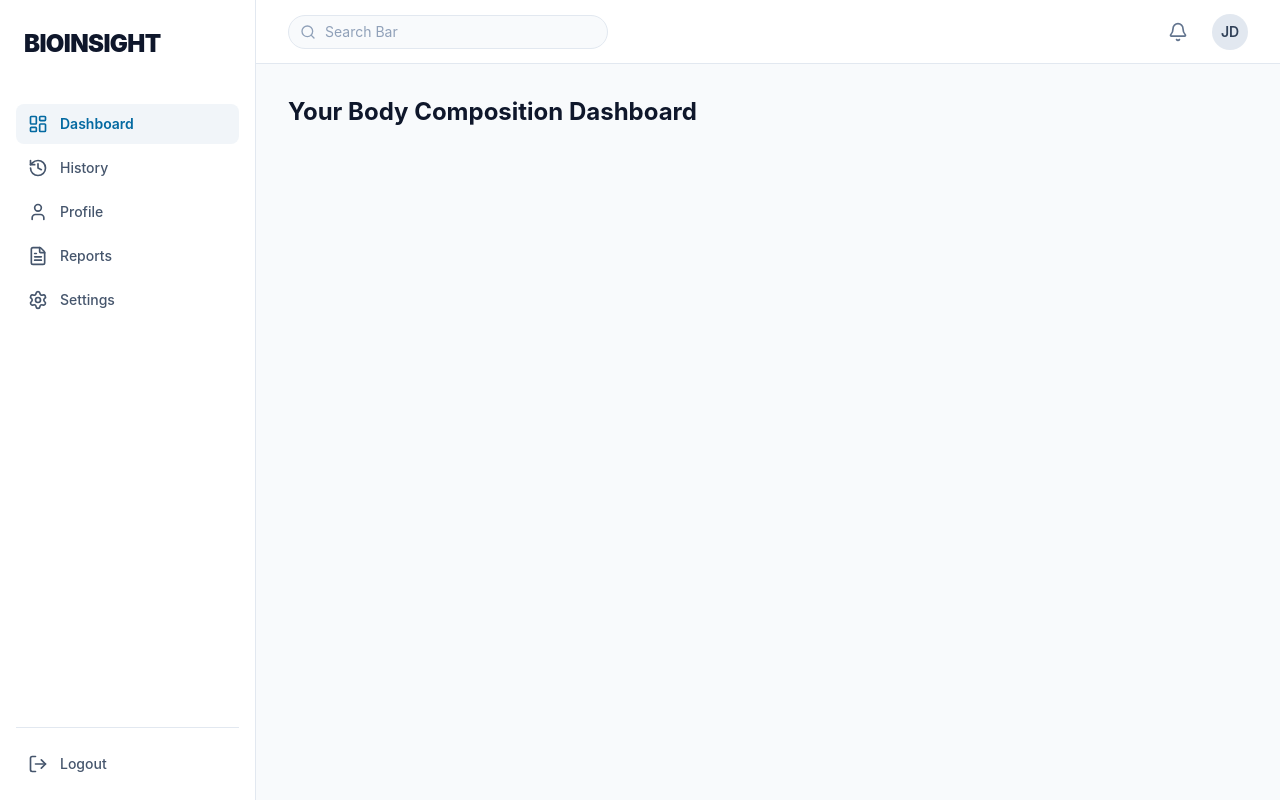
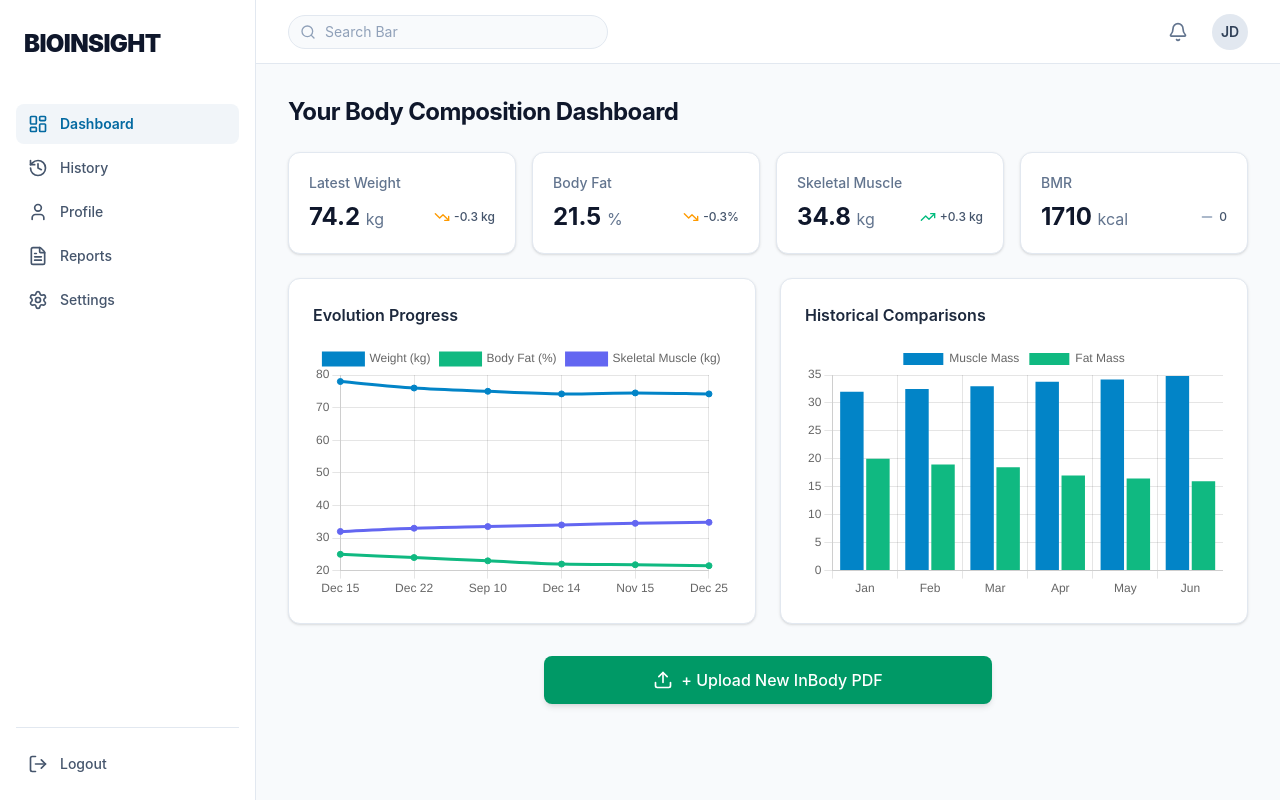
Before and after one commit to Thmsantos/bioinsight-web, a React (Vite) app: page /dashboard in a window 1280 px wide. Built offline with nearby package versions, Linux system fonts and the light colour scheme.

Commit message:
:sparkles: feat: implement Dashboard MVP with KPIs and Chart.js graphs

```diff
--- /dev/null
+++ b/src/components/dashboard/KpiCard.tsx
@@ -0,0 +1,45 @@
+import { Card } from '@/components/ui/Card';
+import { TrendingUp, TrendingDown, Minus } from 'lucide-react';
+
+interface KpiCardProps {
+  label: string;
+  value: string | number;
+  unit?: string;
+  trend?: 'up' | 'down' | 'neutral';
+  trendValue?: string;
+  testId?: string;
+}
+
+function KpiCard({
+  label,
+  value,
+  unit,
+  trend = 'neutral',
+  trendValue,
+  testId,
+}: KpiCardProps) {
+  const trendIcons = {
+    up: <TrendingUp className="h-4 w-4 text-emerald-500" />,
+    down: <TrendingDown className="h-4 w-4 text-amber-500" />,
+    neutral: <Minus className="h-4 w-4 text-slate-400" />,
+  };
+
+  return (
+    <Card data-testid={testId} className="flex flex-col justify-between p-5">
+      <span className="text-sm font-medium text-slate-500">{label}</span>
+      <div className="mt-2 flex items-baseline justify-between">
+        <div className="text-2xl font-bold text-slate-900">
+          {value} {unit && <span className="text-base font-normal text-slate-500">{unit}</span>}
+        </div>
+        {trendValue && (
+          <div className="flex items-center gap-1 text-xs font-medium text-slate-600">
+            {trendIcons[trend]}
+            <span>{trendValue}</span>
+          </div>
+        )}
+      </div>
+    </Card>
+  );
+}
+
+export { KpiCard }
--- a/src/pages/Dashboard.tsx
+++ b/src/pages/Dashboard.tsx
@@ -1,7 +1,156 @@
+import {
+  Chart as ChartJS,
+  CategoryScale,
+  LinearScale,
+  PointElement,
+  LineElement,
+  BarElement,
+  Title,
+  Tooltip,
+  Legend,
+} from 'chart.js';
+import { Line, Bar } from 'react-chartjs-2';
+import { KpiCard } from '@/components/dashboard/KpiCard';
+import { Button } from '@/components/ui/Button';
+import { Card } from '@/components/ui/Card';
+import { Upload } from 'lucide-react';
+
+ChartJS.register(
+  CategoryScale,
+  LinearScale,
+  PointElement,
+  LineElement,
+  BarElement,
+  Title,
+  Tooltip,
+  Legend
+);
+
 function Dashboard() {
+  const lineChartData = {
+    labels: ['Dec 15', 'Dec 22', 'Sep 10', 'Dec 14', 'Nov 15', 'Dec 25'],
+    datasets: [
+      {
+        label: 'Weight (kg)',
+        data: [78, 76, 75, 74.2, 74.5, 74.2],
+        borderColor: '#0284c7',
+        backgroundColor: '#0284c7',
+        tension: 0.3,
+      },
+      {
+        label: 'Body Fat (%)',
+        data: [25, 24, 23, 22, 21.8, 21.5],
+        borderColor: '#10b981',
+        backgroundColor: '#10b981',
+        tension: 0.3,
+      },
+      {
+        label: 'Skeletal Muscle (kg)',
+        data: [32, 33, 33.5, 34, 34.5, 34.8],
+        borderColor: '#6366f1',
+        backgroundColor: '#6366f1',
+        tension: 0.3,
+      },
+    ],
+  };
+
+  const barChartData = {
+    labels: ['Jan', 'Feb', 'Mar', 'Apr', 'May', 'Jun'],
+    datasets: [
+      {
+        label: 'Muscle Mass',
+        data: [32, 32.5, 33, 33.8, 34.2, 34.8],
+        backgroundColor: '#0284c7',
+      },
+      {
+        label: 'Fat Mass',
+        data: [20, 19, 18.5, 17, 16.5, 16],
+        backgroundColor: '#10b981',
+      },
+    ],
+  };
+
+  const chartOptions = {
+    responsive: true,
+    maintainAspectRatio: false,
+    plugins: {
+      legend: {
+        position: 'top' as const,
+      },
+    },
+  };
+
   return (
     <div data-testid="dashboard-page" className="space-y-6">
-      <h1 className="text-2xl font-bold text-slate-900">Your Body Composition Dashboard</h1>
+      <h1 className="text-2xl font-bold tracking-tight text-slate-900">
+        Your Body Composition Dashboard
+      </h1>
+
+      {/* KPI Cards */}
+      <div className="grid grid-cols-1 gap-4 sm:grid-cols-2 lg:grid-cols-4">
+        <KpiCard
+          testId="kpi-latest-weight"
+          label="Latest Weight"
+          value={74.2}
+          unit="kg"
+          trend="down"
+          trendValue="-0.3 kg"
+        />
+        <KpiCard
+          testId="kpi-body-fat"
+          label="Body Fat"
+          value="21.5"
+          unit="%"
+          trend="down"
+          trendValue="-0.3%"
+        />
+        <KpiCard
+          testId="kpi-skeletal-muscle"
+          label="Skeletal Muscle"
+          value={34.8}
+          unit="kg"
+          trend="up"
+          trendValue="+0.3 kg"
+        />
+        <KpiCard
+          testId="kpi-bmr"
+          label="BMR"
+          value={1710}
+          unit="kcal"
+          trend="neutral"
+          trendValue="0"
+        />
+      </div>
+
+      <div className="grid grid-cols-1 gap-6 lg:grid-cols-2">
+        <Card data-testid="line-chart-card" className="flex flex-col">
+          <h2 className="mb-4 text-base font-semibold text-slate-800">
+            Evolution Progress
+          </h2>
+          <div className="h-64 w-full">
+            <Line data={lineChartData} options={chartOptions} />
+          </div>
+        </Card>
+
+        <Card data-testid="bar-chart-card" className="flex flex-col">
+          <h2 className="mb-4 text-base font-semibold text-slate-800">
+            Historical Comparisons
+          </h2>
+          <div className="h-64 w-full">
+            <Bar data={barChartData} options={chartOptions} />
+          </div>
+        </Card>
+      </div>
+
+      <div className="flex justify-center py-2">
+        <Button
+          data-testid="upload-pdf-trigger-btn"
+          className="w-full max-w-md bg-emerald-600 hover:bg-emerald-700 active:bg-emerald-800 py-3 text-base shadow-md"
+        >
+          <Upload className="mr-2 h-5 w-5" />
+          + Upload New InBody PDF
+        </Button>
+      </div>
     </div>
   );
 }
```
